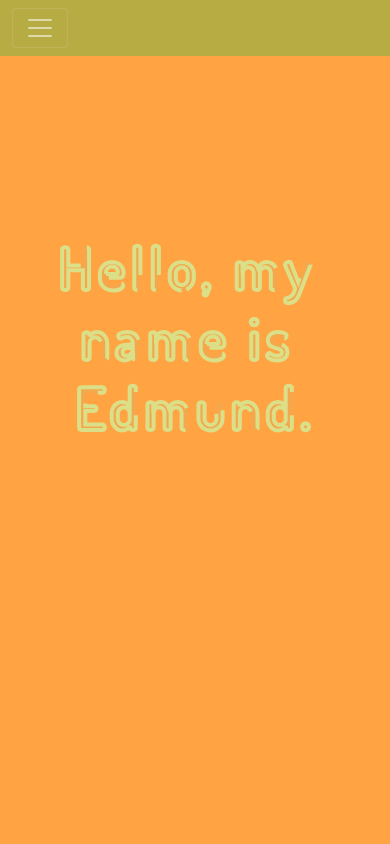
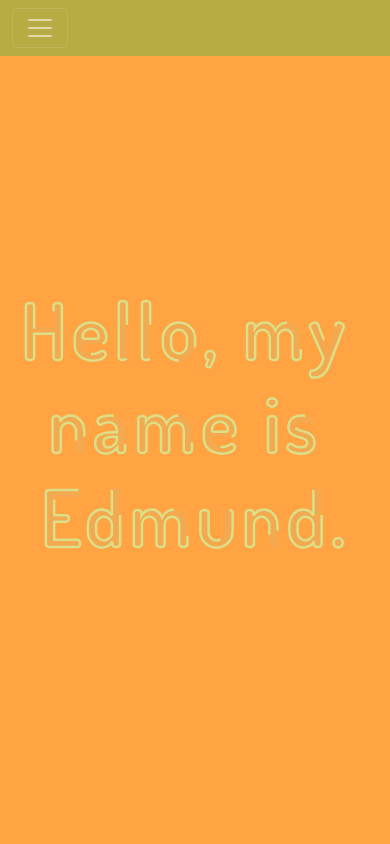
Before and after one commit to edwu1/edwu1.github.io, a plain HTML site: page index.html in a window 390 px wide. Shown: the top 844 px of the page. Drawn offline with nearby package versions, Linux system fonts and the light colour scheme; some icons are missing.

Commit message:
Fixes to rectify mistakes
Fixed problem caused by a confusion between viewport and resolution.

```diff
--- a/index.js
+++ b/index.js
@@ -12,6 +12,7 @@ $(document).ready(function(){
     $("section:nth-of-type(4)").css("top", bottomOfSkillsHeading  + 2 * 1.1 * $(window).height());
     $("section:nth-of-type(5)").css("top", bottomOfSkillsHeading  + 3 * 1.1 * $(window).height());
     $("#footer").css("top", bottomOfSkillsHeading + 4 * 1.1 * $(window).height());
+
 });
 
 window.addEventListener("scroll", function() {
--- a/styles.css
+++ b/styles.css
@@ -29,8 +29,7 @@ div.cases {
 
 /* Title Animation */
 .patterns {
-    height: 150vh;
-    max-height: 200vw;
+    height: 120vh;
     width: 100vw;
 }
 
@@ -38,9 +37,9 @@ svg text {
     font-family: 'Dosis', sans-serif;
     letter-spacing: 5px;
     stroke: #DBDF87;
-    font-size: 15vw;
+    font-size: 20vw;
     font-weight: 600;
-    stroke-width: 4;
+    stroke-width: 2.5;
     animation: textAnimate 5s infinite alternate;
 
 }
@@ -122,17 +121,24 @@ section:nth-of-type(5) {
     top: 10%;
 }
 
-@media (max-width: 465px) {
-    @media (max-height: 930px) {
+@media (max-width: 400px) {
+    @media (max-height: 649px) {
         #sectionOne .section-list, #sectionTwo .section-list {
-            transform: scale(50%);
-            top: -20%;
+            transform: scale(60%);
+            top: -21%;
+        }
+    }
+
+    @media (min-height: 650px) and (max-height: 930px) {
+        #sectionOne .section-list, #sectionTwo .section-list {
+            transform: scale(70%);
+            top: -10%;
         }
     }
 }
 
 .row {
-    padding-bottom: 50px;
+    padding-bottom: 45px;
 }
 
 .cases {
@@ -285,8 +291,9 @@ section:nth-of-type(5) {
     }
 
     svg text {
+        font-size: 7.5rem;
         letter-spacing: 12px;
-        stroke-width: 8;
+        stroke-width: 5;
     }
 }
 
```
